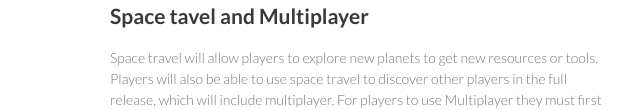
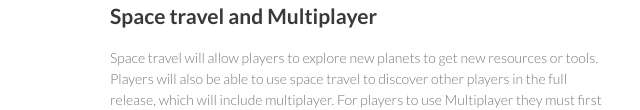
Before and after one commit to trevorstarick/secret-wookie, a plain HTML site: page index.html in a window 1280 px wide. Shown: the part 692-802 px from the top of the page, 460-1100 px from the left. Drawn offline with Linux system fonts and the light colour scheme.

Commit message:
Update index.html

```diff
--- a/index.html
+++ b/index.html
@@ -44,7 +44,7 @@
 <p>The initial Alpha release will be a playable model of the Beta/Final release. Players will be able to move around, explore, craft and fight. Releases closer to Beta will include the ability to start upgrading small sections of the station and possible the construction of a ship. Beta will include the ability to fully upgrade the station and the construction of a ship. </p>
 
 <h2>
-<a name="space-tavel-and-multiplayer" class="anchor" href="#space-tavel-and-multiplayer"><span class="octicon octicon-link"></span></a>Space tavel and Multiplayer</h2>
+<a name="space-travel-and-multiplayer" class="anchor" href="#space-travel-and-multiplayer"><span class="octicon octicon-link"></span></a>Space travel and Multiplayer</h2>
 
 <p>Space travel will allow players to explore new planets to get new resources or tools. Players will also be able to use space travel to discover other players in the full release, which will include multiplayer. For players to use Multiplayer they must first opt-in. Opting-in allows other players to discover their planet and make contact. Players can either ally with others or raid each other’s bases. Other player’s planets can only be accessed by allied players (at all times) or by neutral/enemy players (when a player is on that planet and is either the owner or part of a colony). Allied players can trade resources or tools and invite other players to their planet to start a colony. Cross platform multiplayer may be added in the future allowing console owners to play with non-console (PC/Mac/Linux) owners.</p>
 
```
